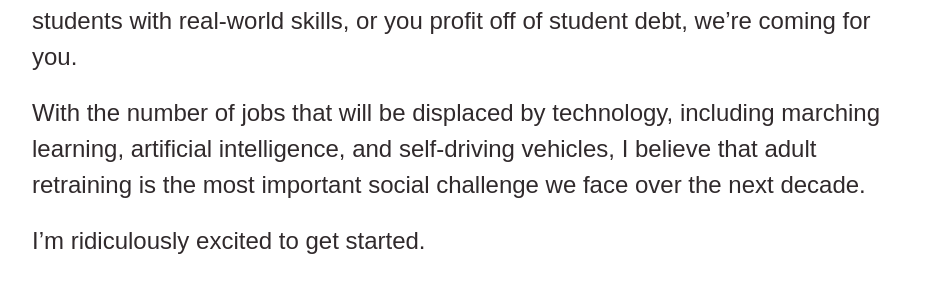
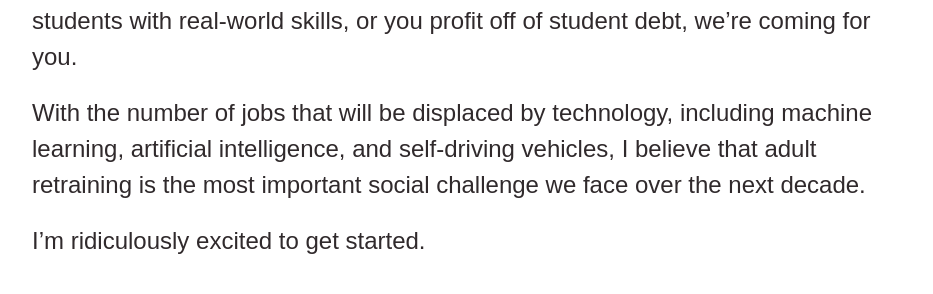
Before and after one commit to calebhicks/calebhicks.github.io, a Jekyll site: the page built from _posts/2017-10-16-every-new-beginning.markdown, in a window 1280 px wide and 900 px high, scrolled down 1616 px. Shown: the part 161-455 px from the top of the window, without its empty margins (173-1106 px from the left). Built offline with Jekyll 4.4.1, drawn with Linux system fonts in a browser that asks for light colours; some web fonts are replaced; comment, search, counter and statistics services are not loaded.

Commit message:
spelling and link correction

```diff
--- a/_posts/2017-10-16-every-new-beginning.markdown
+++ b/_posts/2017-10-16-every-new-beginning.markdown
@@ -27,10 +27,10 @@ I’ve gotten more questions about this than previous career changes, so I wante
 
 ![Photo of gorgeous Utah mountains](/images/utah-mountains.jpg)
 
-**Second**, to get back into my interests and hobbies. Working at Apple has many benefits, but I've missed being a part of developer, open source, and local startup communities. I've missed working on side projects and freelance work. I've missed freely commenting on Apple and other tech stories, and speaking at events or conferences. All of these are an important part of my psyche, identity, and career satisfaction. (Relatedly, we’ll be shipping [Wired In](https://wearewired.in) very soon.)
+**Second**, to get back into my interests and hobbies. Working at Apple has many benefits, but I've missed being a part of developer, open source, and local startup communities. I've missed working on side projects and freelance work. I've missed freely commenting on Apple and other tech stories, and speaking at events or conferences. All of these are an important part of my psyche, identity, and career satisfaction. (Relatedly, we’ll be shipping [Wired In](http://wearewiredin.com) very soon.)
 
 **Third**, to start something new that has the chance to change the world. On a micro level, I’ll get to work more directly with students working to change their lives. On a macro level, we’re proving a new model of education that puts student success over profits. If you work in a one-size-fits-all school that fails to empower students with real-world skills, or you profit off of student debt, we’re coming for you.
 
-With the number of jobs that will be displaced by technology, including marching learning, artificial intelligence, and self-driving vehicles, I believe that adult retraining is the most important social challenge we face over the next decade.
+With the number of jobs that will be displaced by technology, including machine learning, artificial intelligence, and self-driving vehicles, I believe that adult retraining is the most important social challenge we face over the next decade.
 
 I’m ridiculously excited to get started.
```
